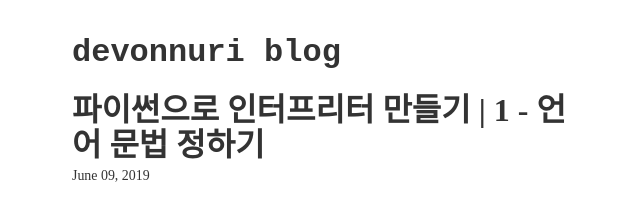
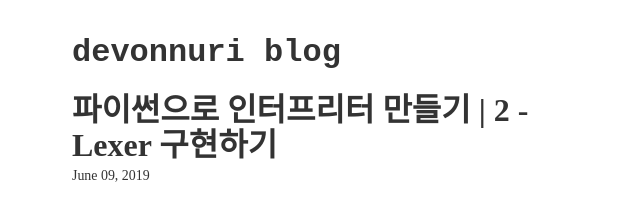
Before and after one commit to devonnuri/gatsby-blog, a Gatsby site: page /interpreter-python-2/ in a window 1280 px wide. Shown: the top 207 px of the page, without its empty margins (307-947 px from the left). Built offline with nearby package versions, Linux system fonts and the light colour scheme; Gatsby itself is replaced by a stand-in of ours; some packages are replaced by stand-ins of ours; what typography-theme-irving would draw is missing.

Commit message:
Change title

```diff
--- a/content/blog/interpreter-python-2/index.md
+++ b/content/blog/interpreter-python-2/index.md
@@ -1,5 +1,5 @@
 ---
-title: 파이썬으로 인터프리터 만들기 | 1 - 언어 문법 정하기
+title: 파이썬으로 인터프리터 만들기 | 2 - Lexer 구현하기
 date: "2019-06-09T07:04:47Z"
 ---
 
```
